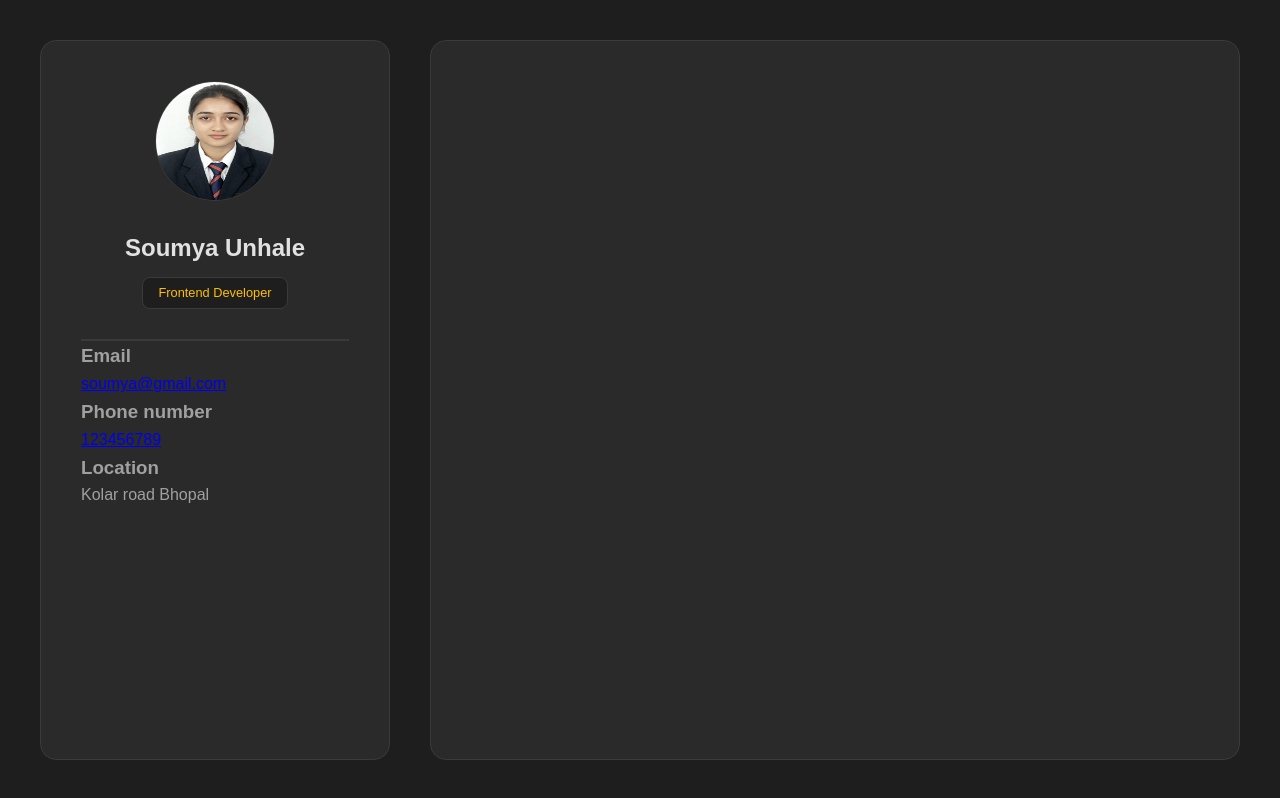
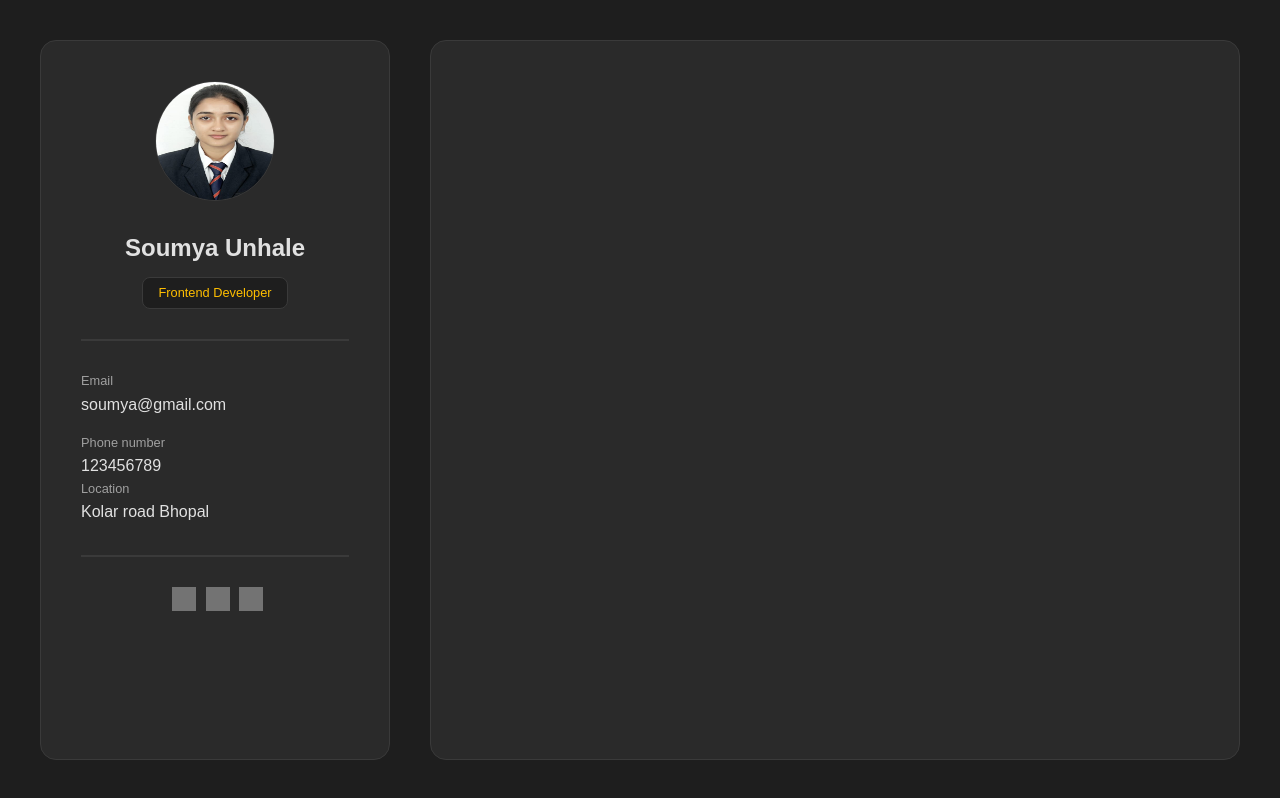
Before and after one commit to Soumyaunhale04/Portfolio, a plain HTML site: page index.html in a window 1280 px wide. Drawn offline with Linux system fonts and the light colour scheme; grey boxes are pictures that could not be loaded.

Commit message:
updated social-media

```diff
--- a/index.html
+++ b/index.html
@@ -35,7 +35,11 @@
             <p class="value">Kolar road Bhopal</p>
           </div>
         </div>
-        <div class="social-media"></div>
+        <div class="social-media">
+          <a href="https://x.com/Soumyaunhale04"><img src="https://simpleicons.org/icons/x.svg" alt=""></a>
+          <a href="https://github.com/Soumyaunhale04"><img src="https://simpleicons.org/icons/git.svg"alt=></a>
+          <a href="www.linkedin.com/in/soumya-unhale-16a264316"><img src="https://www.svgrepo.com/show/144030/linkedin-square-logo.svg" alt=""></a>
+        </div>
       </div>
 
 
--- a/style.css
+++ b/style.css
@@ -58,9 +58,45 @@ body{
 .contact{
  margin-top: 30px;
  border-top: 2px solid #3a3a3a;
+ padding-top: 30px;
+}
+
+.label{
+  font-size: 0.8rem;
+  color: #a0a0a0;
+  font-weight: 500;
+}
+
+.value{
+  color: #e1e1e1;
+  text-decoration: none;
+}
+
+.email, .phone{
+  margin-bottom: 15px;
 }
 
 
+/* social media */
+.social-media{
+  margin-top: 30px;
+  border-top: 2px solid #3a3a3a;
+  padding-top: 30px;
+  text-align: center;
+
+}
+.social-media img{
+  height: 24px;
+  width: 24px;
+  margin-left: 5px;
+  filter: grayscale(1) invert(0.7);
+  transition: filter 0.3s ease;
+
+}
+
+.social-media img:hover{
+  filter: grayscale(0) invert(0);
+}
 
 /* main-content */
 .main-content{
```
